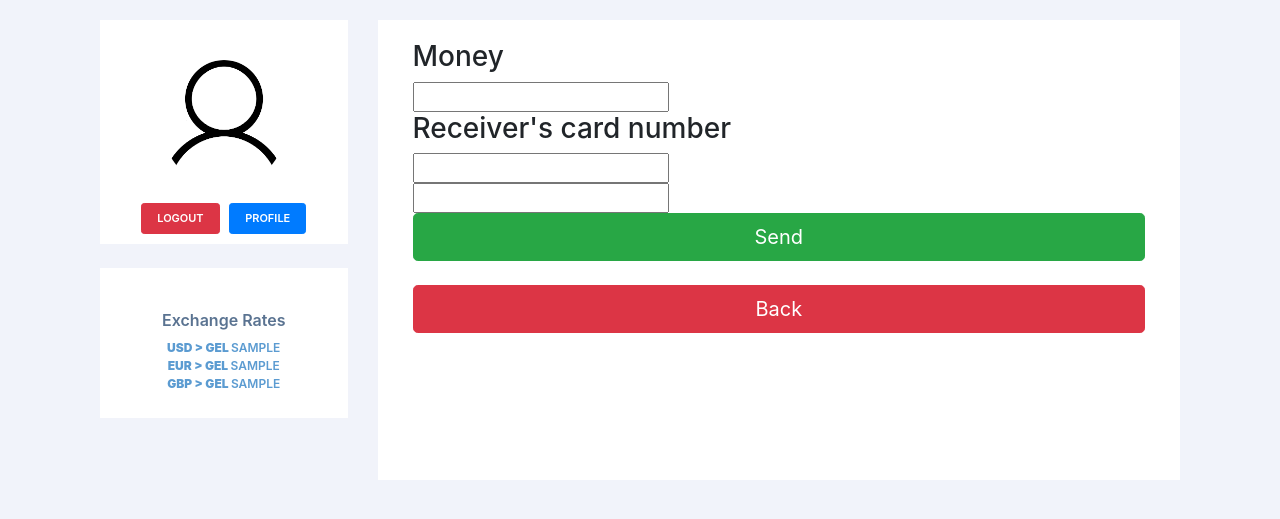
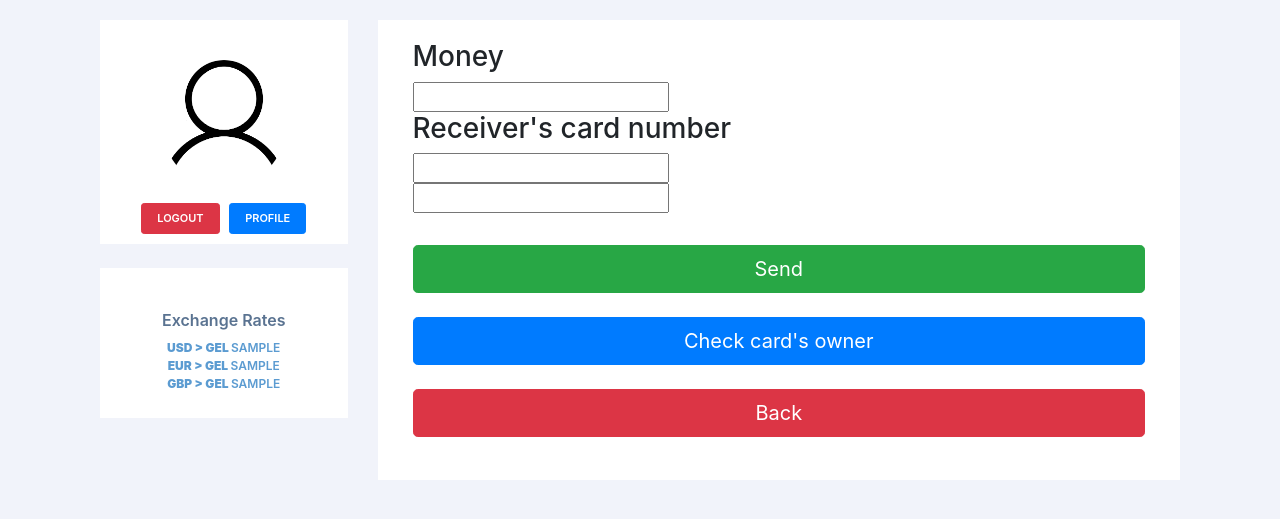
Before and after one commit to nicsxr/banking, a Django app: template templates/dashboard/send.html in a window 1280 px wide. Shown: the part 56-575 px from the top of the page. Run offline with Django 3.2, Linux system fonts and the light colour scheme; the template is opened without the code that fills it: most values are stand-ins (such as "Sample title", 1, 10 or a date in 2020); form fields are guessed from the names that the template uses; some libraries are stand-ins or nearby versions.

Commit message:
New update

```diff
--- a/djusers/urls.py
+++ b/djusers/urls.py
@@ -3,7 +3,7 @@ from django.urls import path
 
 from .views import home
 
-from accounts.views import login_view, register_view, logout_view, dashboard_view, send_view, profile_view, transaction_view
+from accounts.views import login_view, register_view, logout_view, dashboard_view, send_view, profile_view, transaction_view, CHECK_CARD_OWNER
 
 urlpatterns = [
     path('admin/', admin.site.urls),
@@ -15,4 +15,5 @@ urlpatterns = [
     path('dashboard/send', send_view),
     path('dashboard/profile', profile_view),
     path('dashboard/transaction/<id>', transaction_view),
+    path('checkuser/<card>', CHECK_CARD_OWNER)
 ]
--- a/templates/dashboard/base.html
+++ b/templates/dashboard/base.html
@@ -72,7 +72,7 @@
 
 
 
-		<script src="https://code.jquery.com/jquery-3.4.1.slim.min.js" integrity="sha384-J6qa4849blE2+poT4WnyKhv5vZF5SrPo0iEjwBvKU7imGFAV0wwj1yYfoRSJoZ+n" crossorigin="anonymous"></script>
+		<script src="http://ajax.googleapis.com/ajax/libs/jquery/3.5.1/jquery.min.js"></script>
 		<script src="https://cdn.jsdelivr.net/npm/popper.js@1.16.0/dist/umd/popper.min.js" integrity="sha384-Q6E9RHvbIyZFJoft+2mJbHaEWldlvI9IOYy5n3zV9zzTtmI3UksdQRVvoxMfooAo" crossorigin="anonymous"></script>
 		<script src="https://stackpath.bootstrapcdn.com/bootstrap/4.4.1/js/bootstrap.min.js" integrity="sha384-wfSDF2E50Y2D1uUdj0O3uMBJnjuUD4Ih7YwaYd1iqfktj0Uod8GCExl3Og8ifwB6" crossorigin="anonymous"></script>
 	</body>
--- a/templates/dashboard/send.html
+++ b/templates/dashboard/send.html
@@ -10,9 +10,32 @@
         <br>
         {{form.category}}
         <br>
+        <h1 id="card_owner"></h1>
+        <br>
         <input class="btn btn-lg btn-success btn-block" type="submit" value="Send">
     </form>
     <br>
+    <button type="button" class="btn btn-lg btn-primary btn-block" onclick="checkUser()">Check card's owner</button>
+    <br>
     <button type="button" class="btn btn-lg btn-danger btn-block" onclick="location.href = '/dashboard';">Back</button>
 </div>
+<script>
+    function checkUser(){
+        card = $("#id_receiver_card").val();
+        if(!card){
+            $('#card_owner').text("Card number must be filled!")
+        }else{
+            $.ajax({
+                url: '/checkuser/'+card,
+                type: 'GET', // This is the default though, you don't actually need to always mention it
+                success: function(data) {
+                    $('#card_owner').text(data)
+                },
+                failure: function(data) {
+                    alert('Got an error dude')
+                }
+            })
+        }
+    }
+</script>
 {% endblock content %}
```
Also changed, not shown: accounts/forms.py (+6 -6 lines), accounts/views.py (+11 -1 lines), templates/dashboard/home.html (+3 -5 lines), accounts/migrations/0006_auto_20200929_2258.py (added), db.sqlite3.
